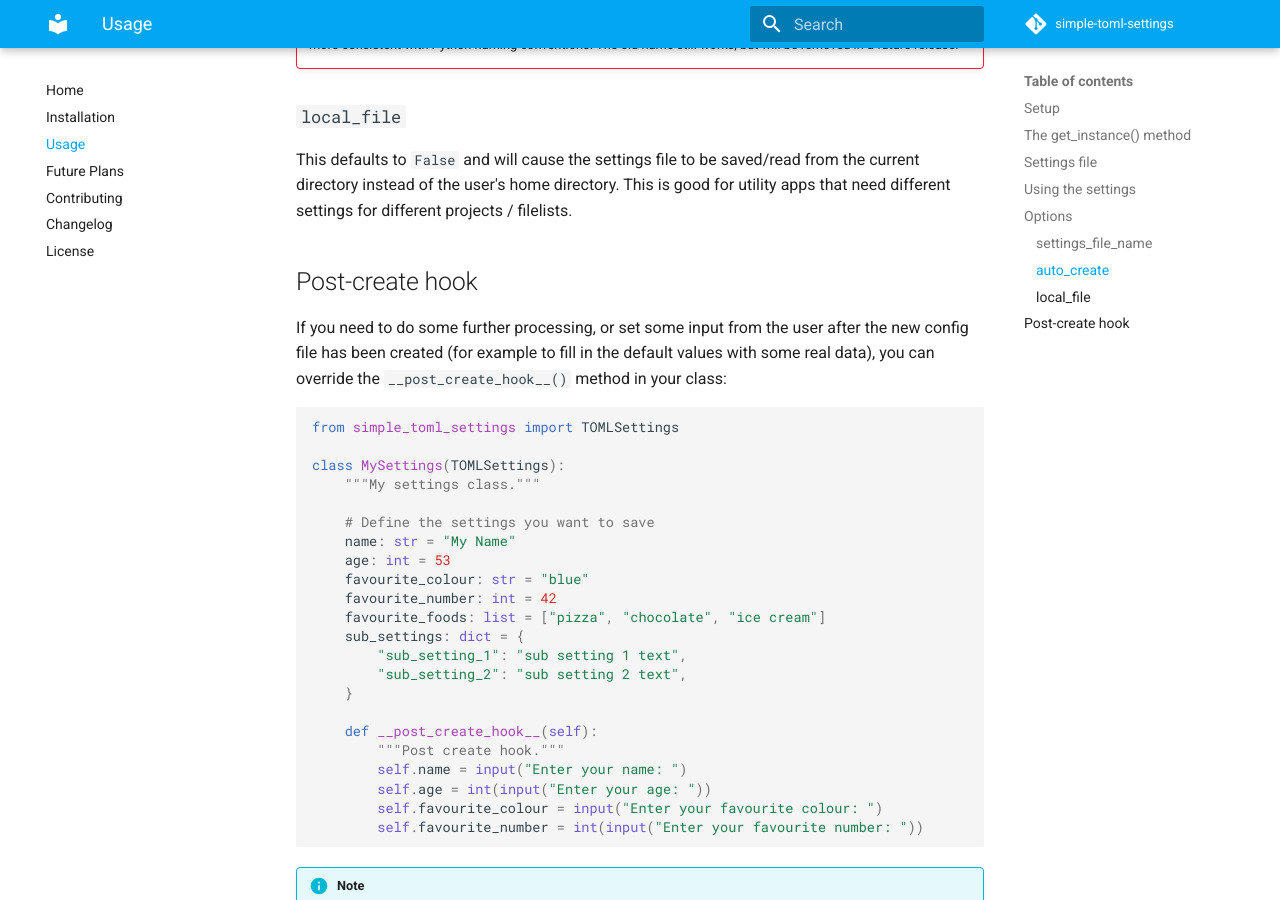
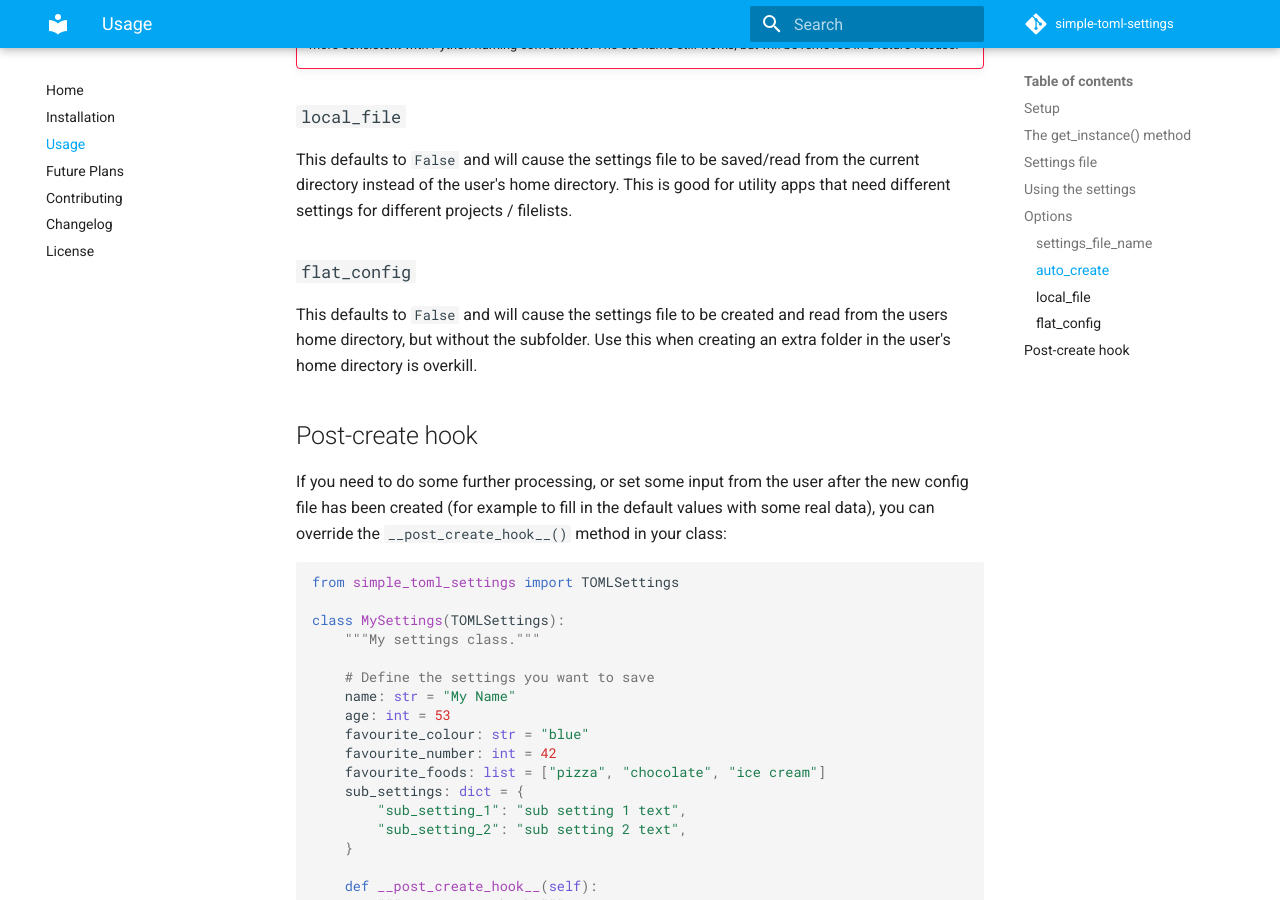
Before and after one commit to seapagan/simple-toml-settings, an MkDocs documentation site: the page built from docs/usage.md, in a window 1280 px wide and 900 px high, scrolled down 4466 px. Built offline with MkDocs 1.6.1 and Material for MkDocs 9.7.7, drawn with Linux system fonts in a browser that asks for light colours; comment, search, counter and statistics services are not loaded.

Commit message:
document the 'flat_file' option
Signed-off-by: Grant Ramsay <seapagan@gmail.com>

```diff
--- a/docs/usage.md
+++ b/docs/usage.md
@@ -231,6 +231,12 @@ This defaults to `False` and will cause the settings file to be saved/read from
 the current directory instead of the user's home directory.  This is good for
 utility apps that need different settings for different projects / filelists.
 
+### `flat_config`
+
+This defaults to `False` and will cause the settings file to be created and read
+from the users home directory, but without the subfolder.  Use this when
+creating an extra folder in the user's home directory is overkill.
+
 ## Post-create hook
 
 If you need to do some further processing, or set some input from the user after
```
Also changed, not shown: TODO.md (+0 -4 lines).
